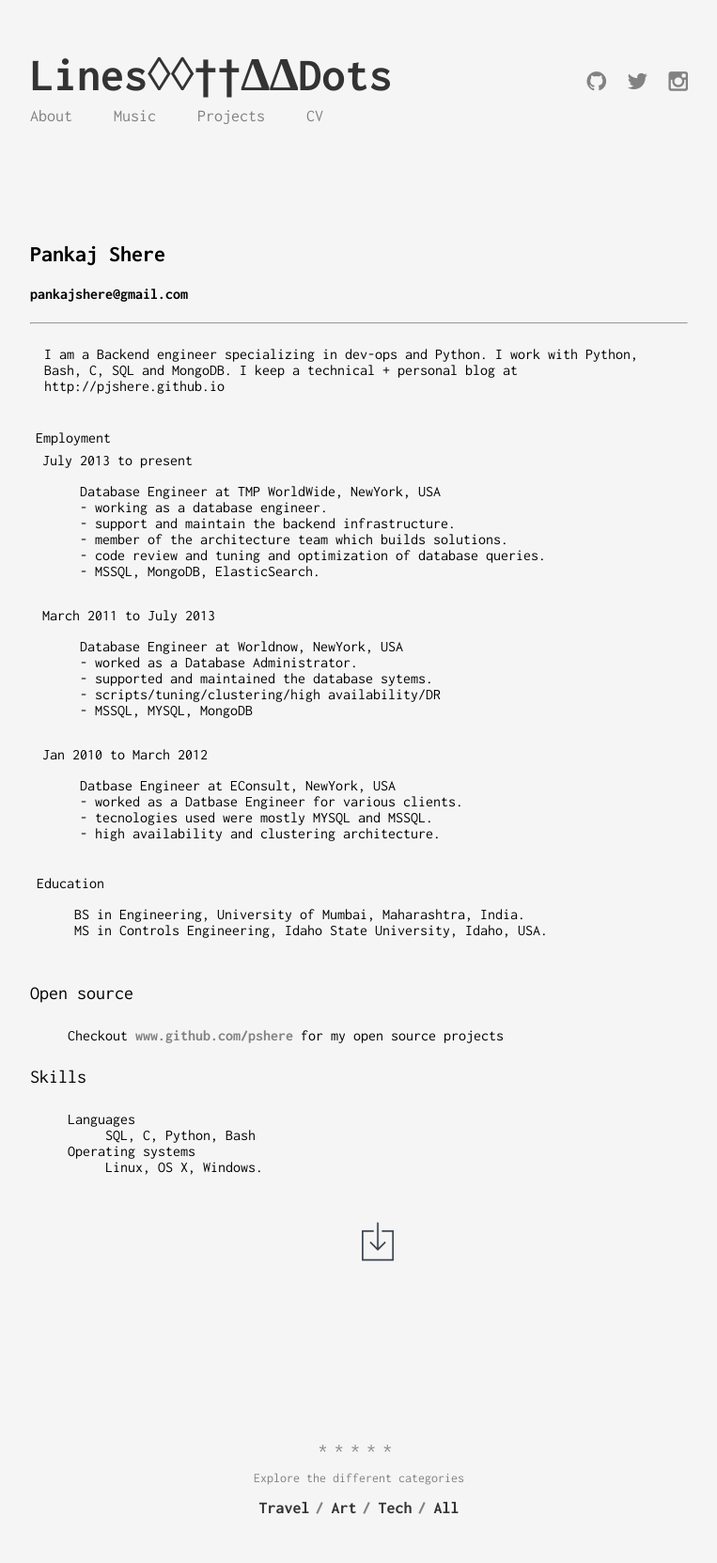
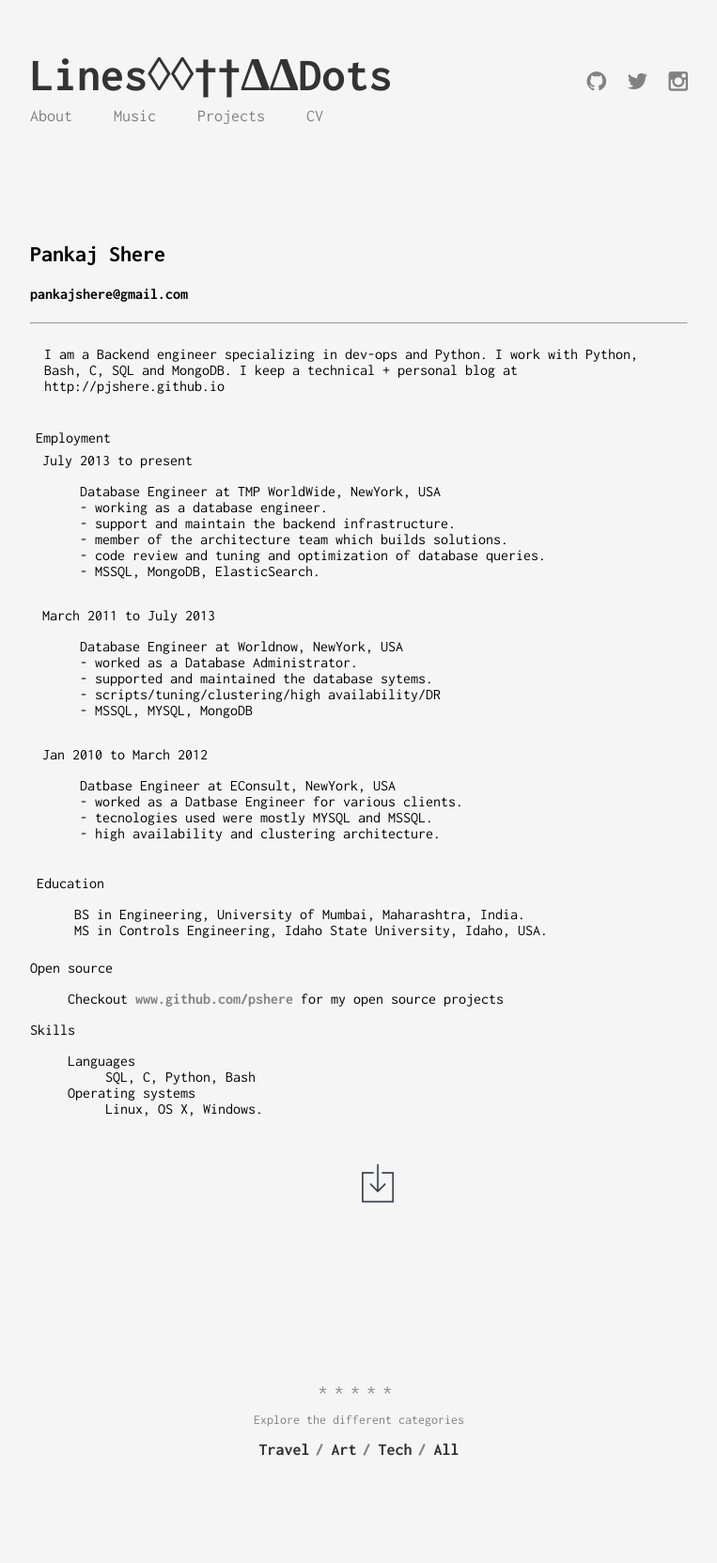
Before and after one commit to PJShere/PJShere.github.io, a Jekyll site: the page built from cv.md, in a window 1280 px wide. Shown: the whole page at 94% size, without its empty margins (258-1021 px from the left). Built offline with Jekyll 4.4.1, drawn with Linux system fonts in a browser that asks for light colours; after the commit the page ends 1601 px from its top, so only the background shows below that.

Commit message:
Commit CV

```diff
--- a/cv.md
+++ b/cv.md
@@ -46,11 +46,11 @@ permalink: /cv/
 	    <li> MS in Controls Engineering, Idaho State University, Idaho, USA.</li>
     </ul>
     </div>
-    <p>Open source</p>
+    Open source<br>
     <ul style="list-style-type:none">
      <li>Checkout <a href="https://github.com/pjshere">www.github.com/pshere</a> for my open source projects</li>
     </ul>
-    <p>Skills</p>
+    Skills<br>
     <ul style="list-style-type:none">
      <li>Languages
         <ul style="list-style-type:none">
```
